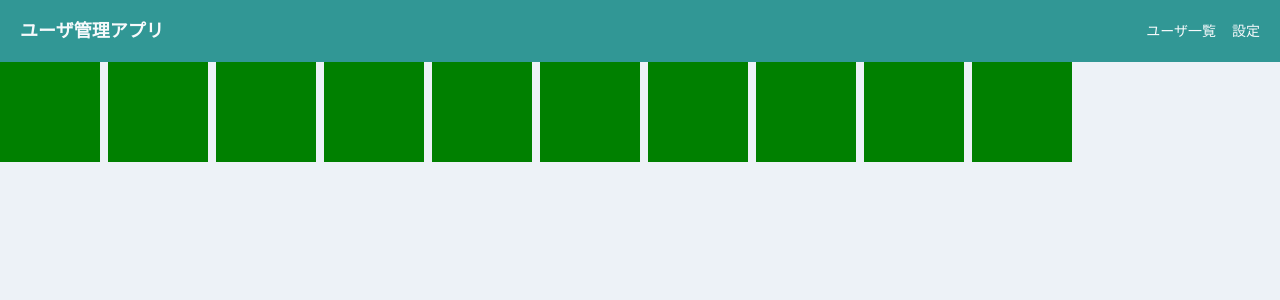
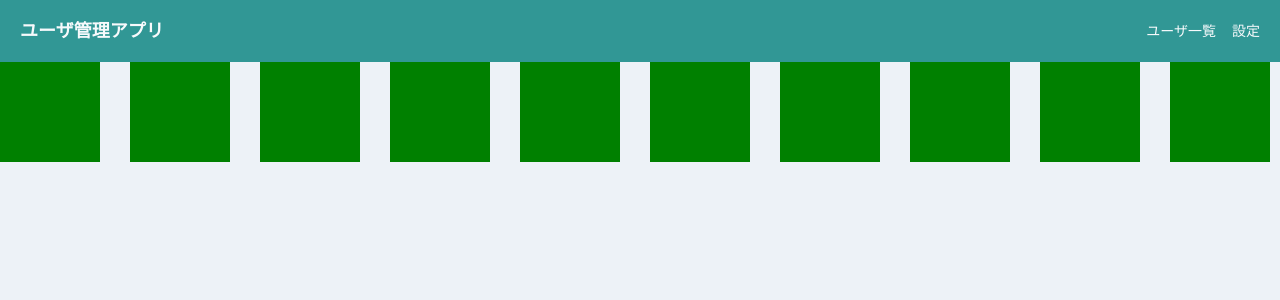
Before and after one commit to kuntaro0524/jak-final-project01, a React (Create React App) app: page /home/user_management in a window 1280 px wide. Shown: the top 300 px of the page. Built offline with nearby package versions, Linux system fonts and the light colour scheme.

Commit message:
a bit debugged.

```diff
--- a/src/components/pages/UserMnagement.tsx
+++ b/src/components/pages/UserMnagement.tsx
@@ -4,8 +4,11 @@ import { memo, VFC } from "react";
 export const UserManagement: VFC = memo(() => {
   return (
     <>
-      <Wrap>
+      {/* chakra UI Wrapを利用すると画面の大きさに応じてコンポーネントサイズを変更してくれる箱を準備してくれる */}
+      {/* これは相当便利やな */}
+      <Wrap spacing="30px">
         {/* 仮の配列を作ってレンダリングを進めてみる */}
+        {/* jak氏がよく使う方法→１０この配列を作成して表示する */}
         {[...Array(10)].map(() => (
           <WrapItem>
             <div
```
